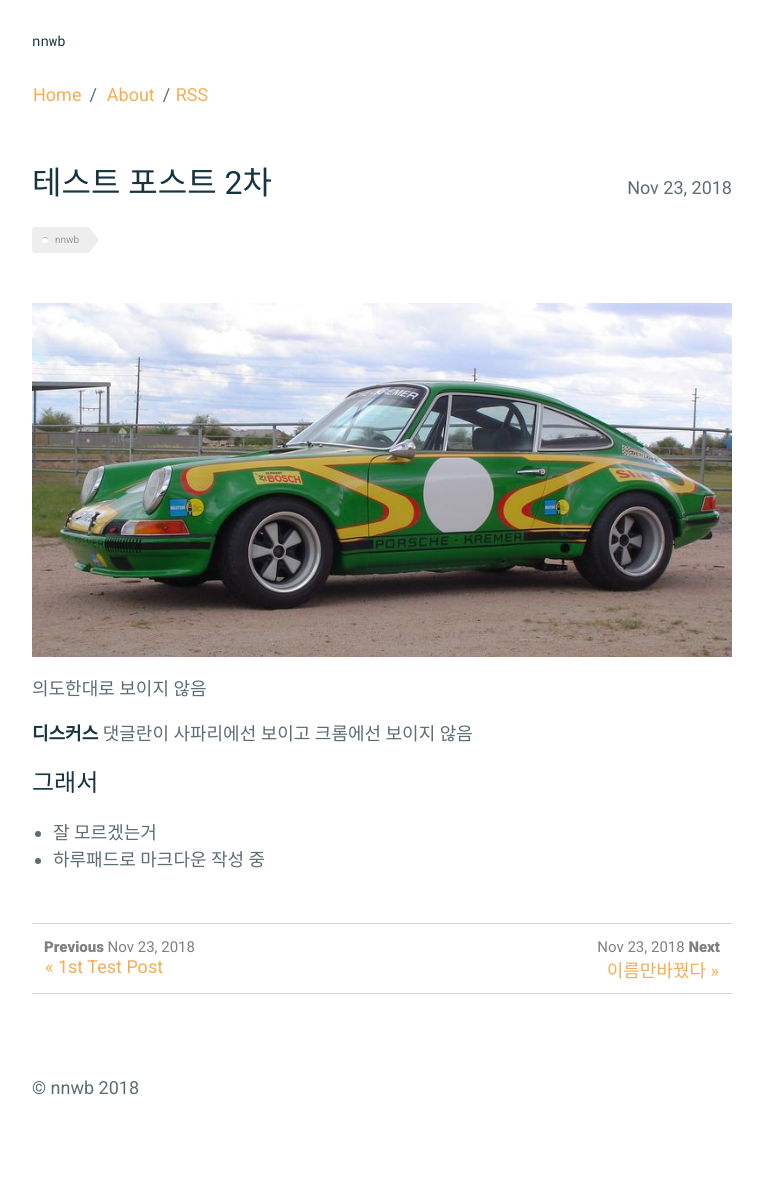
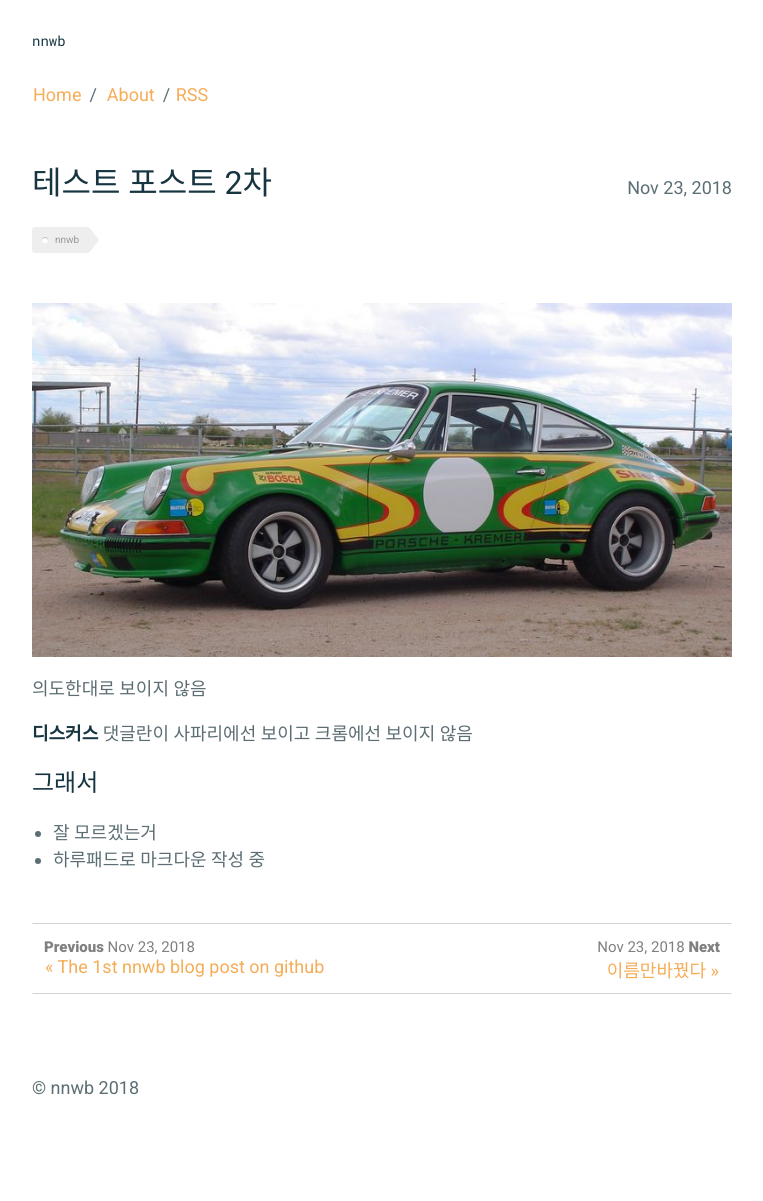
Before and after one commit to nnwb/nnwb.github.io, a Jekyll site: the page built from _posts/2018-11-23-2nd test w img.md, in a window 1280 px wide. Shown: the whole page, without its empty margins (258-1021 px from the left). Built offline with Jekyll 4.4.1, drawn with Linux system fonts in a browser that asks for light colours; comment, search, counter and statistics services are not loaded.

Commit message:
Update and rename 2018-11-23-1st_test_post.md to 2018-11-23-1st_post.md

```diff
--- a/_posts/2018-11-23-1st_test_post.md
+++ b/_posts/2018-11-23-1st_post.md
@@ -1,13 +1,13 @@
 ---
 layout: post
-title: "1st Test Post"
-description: "디스커스땜에 곤란"
+title: "The 1st nnwb blog post on github"
+description: "black blogging Friday"
 date: 2018-11-23
 tags: 테스트, 태그되냐
 comments: true
 ---
 
-## 왘크 왘크
+## 2018
 
 테스트 포스팅이다.
 
```
